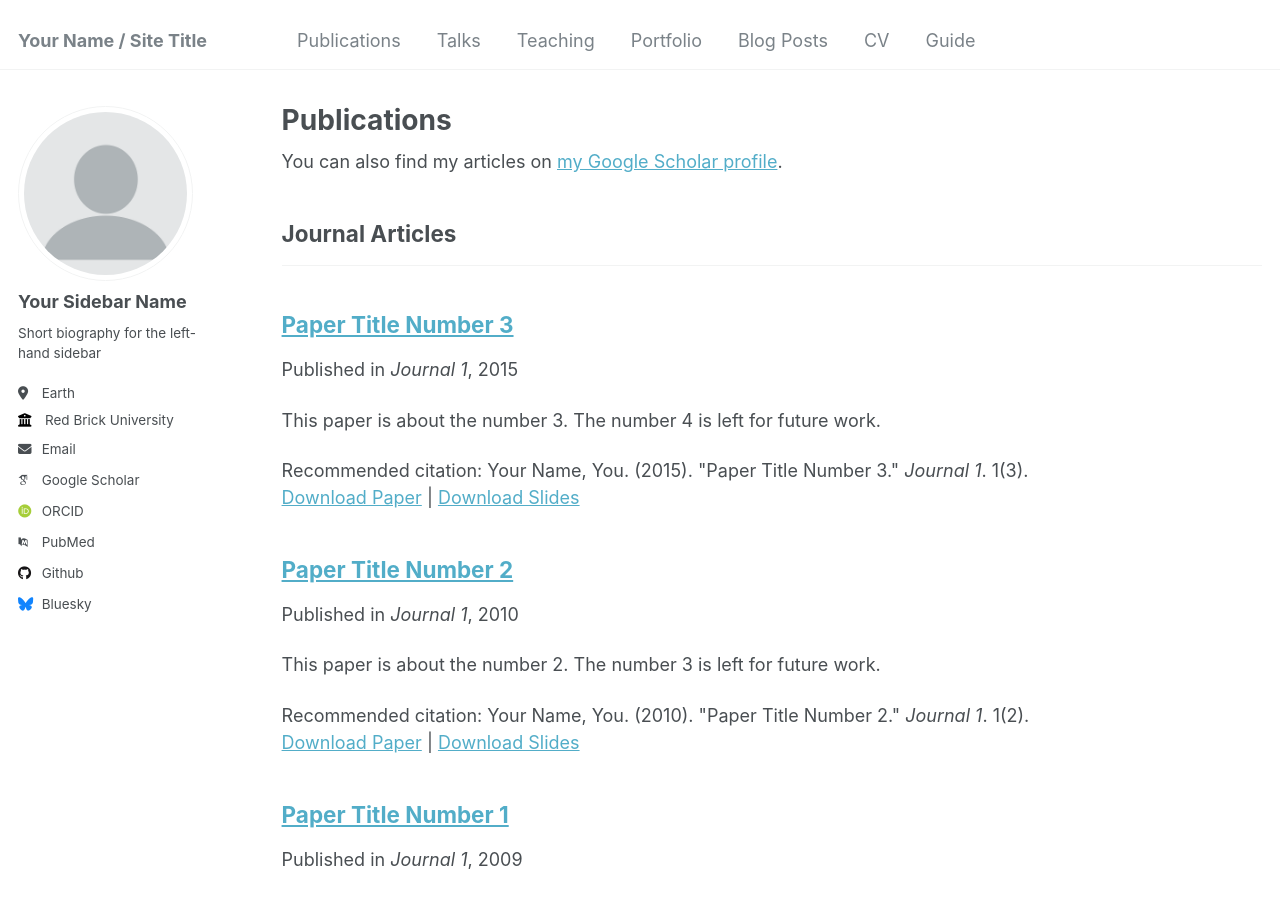
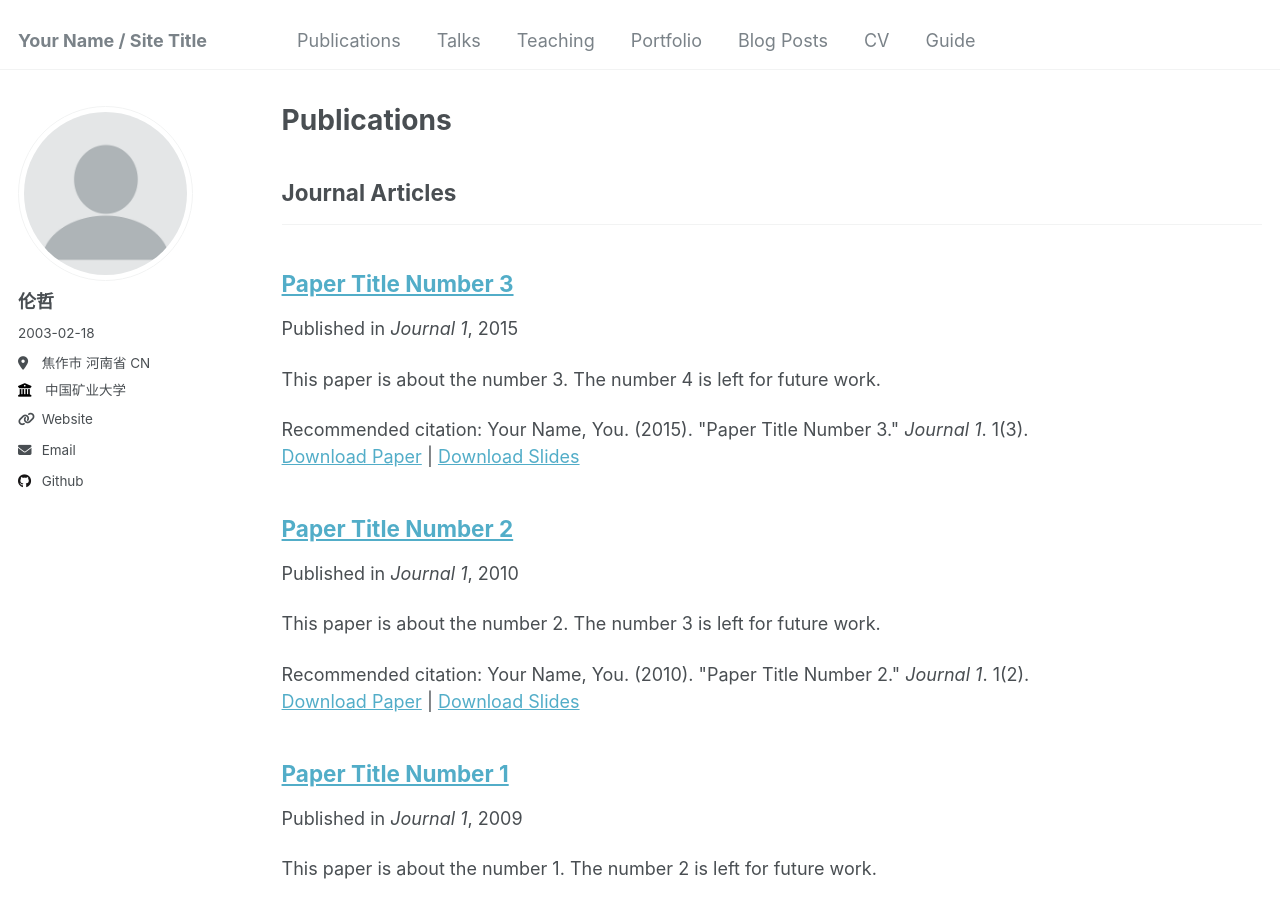
Before and after one commit to littlezhe001/littlezhe001.github.io, a Jekyll site: the page built from _pages/publications.html, in a window 1280 px wide and 900 px high. Built offline with Jekyll 4.4.1, drawn with Linux system fonts in a browser that asks for light colours; some web fonts are replaced.

Commit message:
Update _config.yml

```diff
--- a/_config.yml
+++ b/_config.yml
@@ -22,33 +22,33 @@ repository               : "academicpages/academicpages.github.io"
 author:
   # Biographic information
   avatar           : "profile.png"
-  name             : "Your Sidebar Name"
-  pronouns         : # example: "she/her"
-  bio              : "Short biography for the left-hand sidebar"
-  location         : "Earth"
-  employer         : "Red Brick University"
-  uri              : # URL
-  email            : "none@example.org"
+  name             : "伦哲"
+  pronouns         : "2003-02-18"
+  bio              : # "Short biography for the left-hand sidebar"
+  location         : "焦作市 河南省 CN"
+  employer         : "中国矿业大学"
+  uri              : "https://littlezhe001.github.io/"
+  email            : "lz2673664288@gmail.com"
 
   # Academic websites
   arxiv            : # URL - Update with the correct link to your profile
-  googlescholar    : "https://scholar.google.com/citations?user=PS_CX0AAAAAJ"
+  googlescholar    : # "https://scholar.google.com/citations?user=PS_CX0AAAAAJ"
   impactstory      : # URL
-  orcid            : "http://orcid.org/yourorcidurl"
+  orcid            : # "http://orcid.org/yourorcidurl"
   semantic         : # URL
-  pubmed           : "https://www.ncbi.nlm.nih.gov/pubmed/?term=john+snow"
+  pubmed           : # "https://www.ncbi.nlm.nih.gov/pubmed/?term=john+snow"
   researchgate     : # URL
 
   # Repositories and software development
   bitbucket        : # Username - Update with your username on the site
   codepen          : # Username
   dribbble         : # Username
-  github           : "academicpages"
+  github           : "https://github.com/littlezhe001"
   kaggle           : # Username
   stackoverflow    : # User number or user number and name (i.e., use "1" or "1/jeff-atwood")
 
   # Social media
-  bluesky          : "bsky.app" # Replace this with you Bluesky username
+  bluesky          :  # Replace this with you Bluesky username
   facebook         : # Username
   flickr           : # Username
   foursquare       : # Username
```
